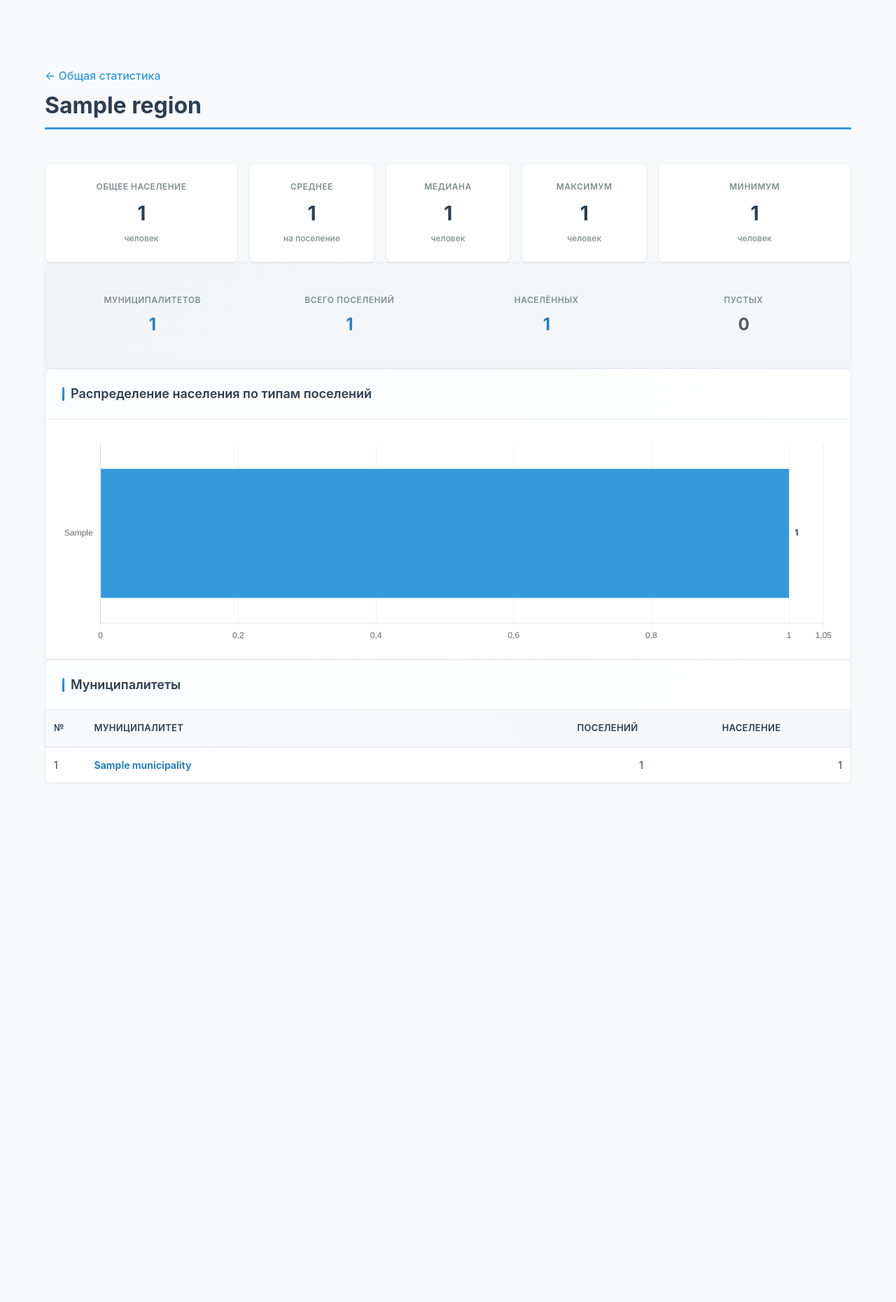
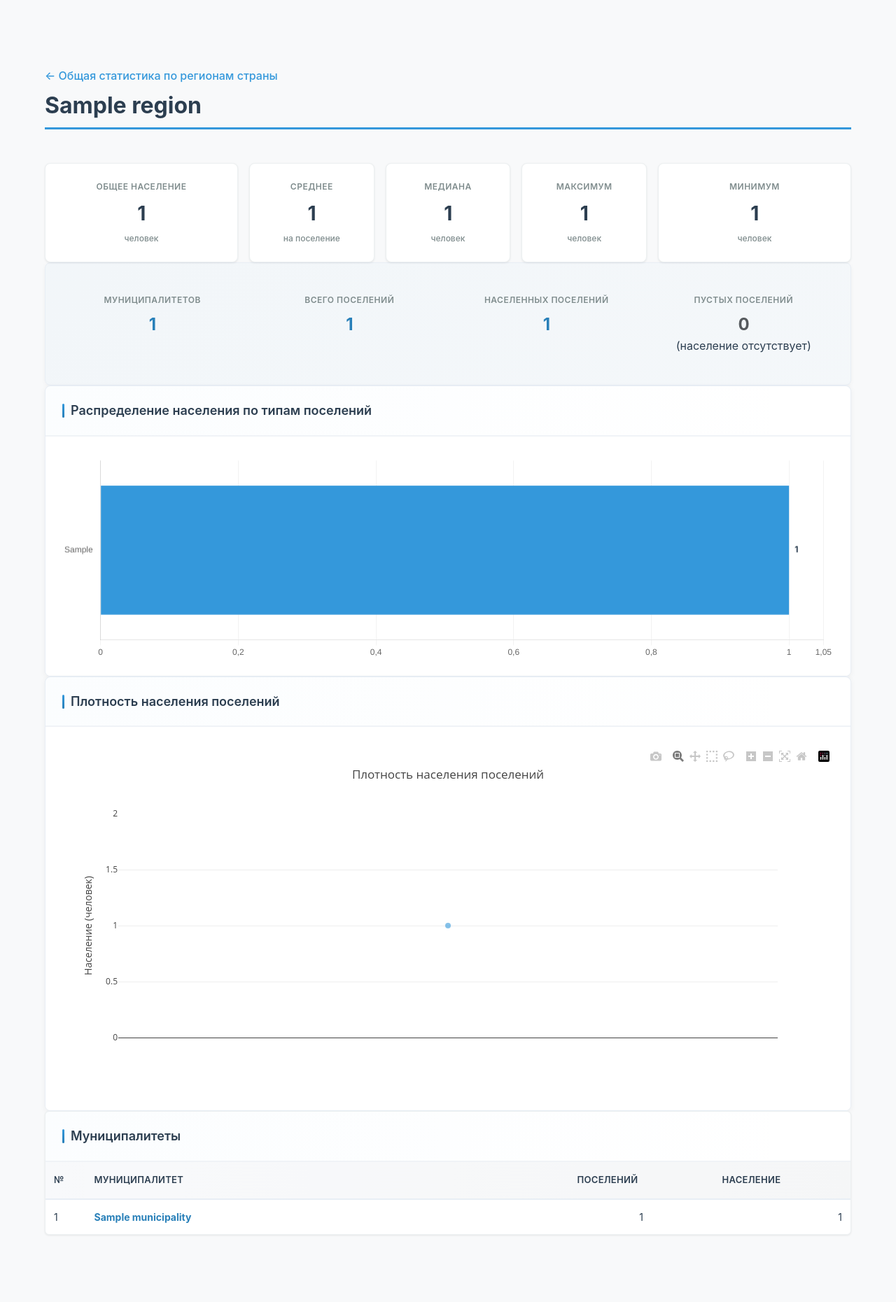
Before and after one commit to MrRemohovsky/settlements-analysis, a Django app: a page that uses templates/settlements/region.html in a window 1280 px wide. Shown: the part 26-1887 px from the top of the page at 70% size. Before the commit the page ends 1128 px from the top, so only its background shows below. Run offline with Django 5.2, Linux system fonts and the light colour scheme; tables that the repository leaves empty hold one stand-in row (values such as "Sample post"); some libraries are stand-ins or nearby versions.

Commit message:
Добавление на страницы графика плотности населения

```diff
--- a/settlements/management/commands/import_data.py
+++ b/settlements/management/commands/import_data.py
@@ -76,6 +76,6 @@ class Command(BaseCommand):
                     batch_size=1000
                 )
 
-                self.stdout.write(f"⏳ {start + len(batch):,} / {len(df):,}")
+                self.stdout.write(f"{start + len(batch):,} / {len(df):,}")
 
             self.stdout.write(self.style.SUCCESS('Импорт завершен!'))
--- a/settlements/services/total_stats_service.py
+++ b/settlements/services/total_stats_service.py
@@ -73,7 +73,7 @@ class TotalStatsService:
 
     @staticmethod
     def get_general_stats(region_name=None):
-        """Общая статистика: регионы, муниципалитеты, поселения, пустые"""
+        """Общая статистика по регионам страны: регионы, муниципалитеты, поселения, пустые"""
         from ..models import Region, Municipality
 
         add_q_m = Q()
@@ -99,3 +99,13 @@ class TotalStatsService:
             'empty_settlements': empty_settlements,
             'populated_settlements': total_settlements - empty_settlements,
         }
+
+    @staticmethod
+    def get_population_distribution(q_filter=None):
+        import json
+        from settlements.models import Settlement
+
+        population_distribution = list(
+            Settlement.objects.filter(Q(population__gt=0) & (q_filter or Q())).values('population')
+        )
+        return json.dumps(population_distribution)
--- a/settlements/views.py
+++ b/settlements/views.py
@@ -17,6 +17,8 @@ class StatsView(TemplateView):
         context['population_stats'] = TotalStatsService.get_population_stats()
         context['settlement_types'] = TotalStatsService.get_settlement_types_distribution()
         context['general_stats'] = TotalStatsService.get_general_stats()
+        context['population_distribution'] = TotalStatsService.get_population_distribution()
+
         return context
 
 
@@ -34,6 +36,10 @@ class RegionDetailView(TemplateView):
         context['settlement_types_chart'] = TotalStatsService.get_settlement_types_distribution(
             Q(municipality__region__name=region_name)
         )
+        context['population_distribution'] = TotalStatsService.get_population_distribution(
+            Q(municipality__region__name=region_name)
+        )
+
         return context
 
 
@@ -83,5 +89,7 @@ class MunicipalityDetailView(TemplateView):
         context['settlement_types_chart'] = TotalStatsService.get_settlement_types_distribution(
             Q(municipality__name=municipality_name, municipality__region__name=region_name)
         )
-
+        context['population_distribution'] = TotalStatsService.get_population_distribution(
+            Q(municipality__name=municipality.name, municipality__region__name=region_name)
+        )
         return context
--- /dev/null
+++ b/static/js/population-distribution-chart.js
@@ -0,0 +1,37 @@
+function initPopulationDistributionChart(canvasId, populationData) {
+    const container = document.getElementById(canvasId);
+    if (!container || !populationData || populationData.length === 0) {
+        return;
+    }
+    const data = populationData.filter(item => item.population > 0);
+
+    const xValues = data.map(() => Math.random());
+    const yValues = data.map(item => item.population);
+
+    const trace = {
+        x: xValues,
+        y: yValues,
+        mode: 'markers',
+        type: 'scatter',
+        marker: {
+            size: 8,
+            color: '#3498db',
+            opacity: 0.6
+        }
+    };
+
+    const layout = {
+        title: 'Плотность населения поселений',
+        xaxis: {
+            visible: false
+        },
+        yaxis: {
+            title: 'Население (человек)'
+        },
+        height: 500,
+        showlegend: false
+    };
+
+    console.log('trace:', trace);
+    Plotly.newPlot(canvasId, [trace], layout, {responsive: true});
+}
--- a/templates/settlements/region.html
+++ b/templates/settlements/region.html
@@ -5,7 +5,7 @@
 {% block content %}
 <div class="container py-5">
     <div class="breadcrumb-section mb-5">
-        <a href="{% url 'settlements:stats' %}" class="breadcrumb-link">← Общая статистика</a>
+        <a href="{% url 'settlements:stats' %}" class="breadcrumb-link">← Общая статистика по регионам страны</a>
         <h1 class="region-title">{{ region_name }}</h1>
     </div>
     <div class="row g-3 mb-6">
@@ -62,14 +62,15 @@
             </div>
             <div class="col-md-3">
                 <div class="overview-item">
-                    <div class="overview-label">Населённых</div>
+                    <div class="overview-label">Населенных поселений</div>
                     <div class="overview-value">{{ region_stats.populated_settlements }}</div>
                 </div>
             </div>
             <div class="col-md-3">
                 <div class="overview-item">
-                    <div class="overview-label">Пустых</div>
+                    <div class="overview-label">Пустых поселений</div>
                     <div class="overview-value text-muted">{{ region_stats.empty_settlements }}</div>
+                    <div class="overview-subtext">(население отсутствует)</div>
                 </div>
             </div>
         </div>
@@ -81,6 +82,15 @@
         </div>
         <div class="chart-container">
             <canvas id="settlementTypesChart" height="80"></canvas>
+        </div>
+    </div>
+
+    <div class="chart-section mb-6">
+        <div class="section-header">
+            <h2>Плотность населения поселений</h2>
+        </div>
+        <div class="chart-container">
+            <div id="populationDistributionChart" style="width:100%;height:500px;"></div>
         </div>
     </div>
 
@@ -406,9 +416,17 @@ h2::before {
 {% endblock %}
 
 {% block extra_js %}
-<script src="{% static 'js/settlement-types-chart.js' %}"></script>
-<script>
-    const settlementTypes = {{ settlement_types_chart|safe }};
-    initSettlementTypesChart('settlementTypesChart', settlementTypes);
-</script>
+    <script src="https://cdn.plot.ly/plotly-2.26.0.min.js"></script>
+    <script src="{% static 'js/settlement-types-chart.js' %}"></script>
+    <script src="{% static 'js/population-distribution-chart.js' %}"></script>
+
+    <script>
+        const settlementTypes = {{ settlement_types_chart|safe }};
+        initSettlementTypesChart('settlementTypesChart', settlementTypes);
+    </script>
+
+    <script>
+        const populationDistribution = {{ population_distribution|safe }};
+        initPopulationDistributionChart('populationDistributionChart', populationDistribution);
+    </script>
 {% endblock %}
```
Also changed, not shown: templates/settlements/municipality.html (+20 -3 lines), templates/settlements/stats.html (+28 -9 lines).
